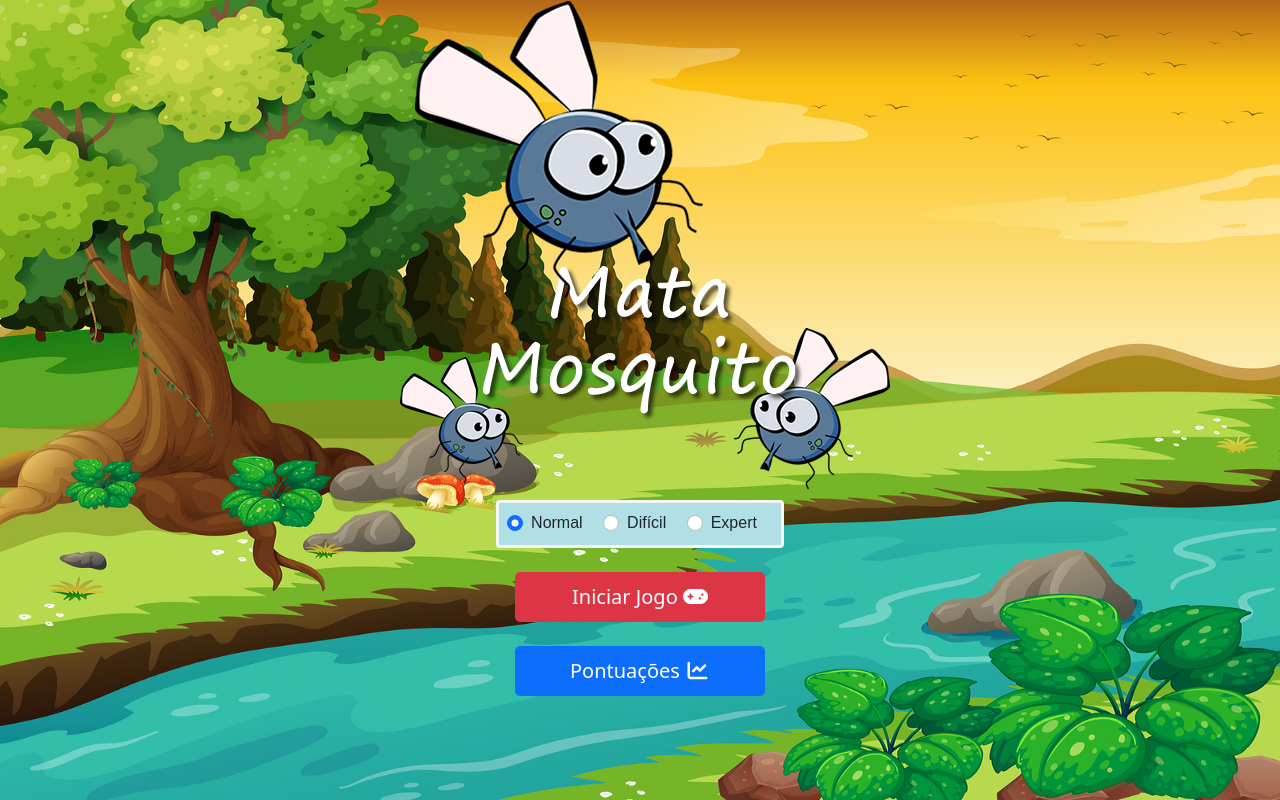
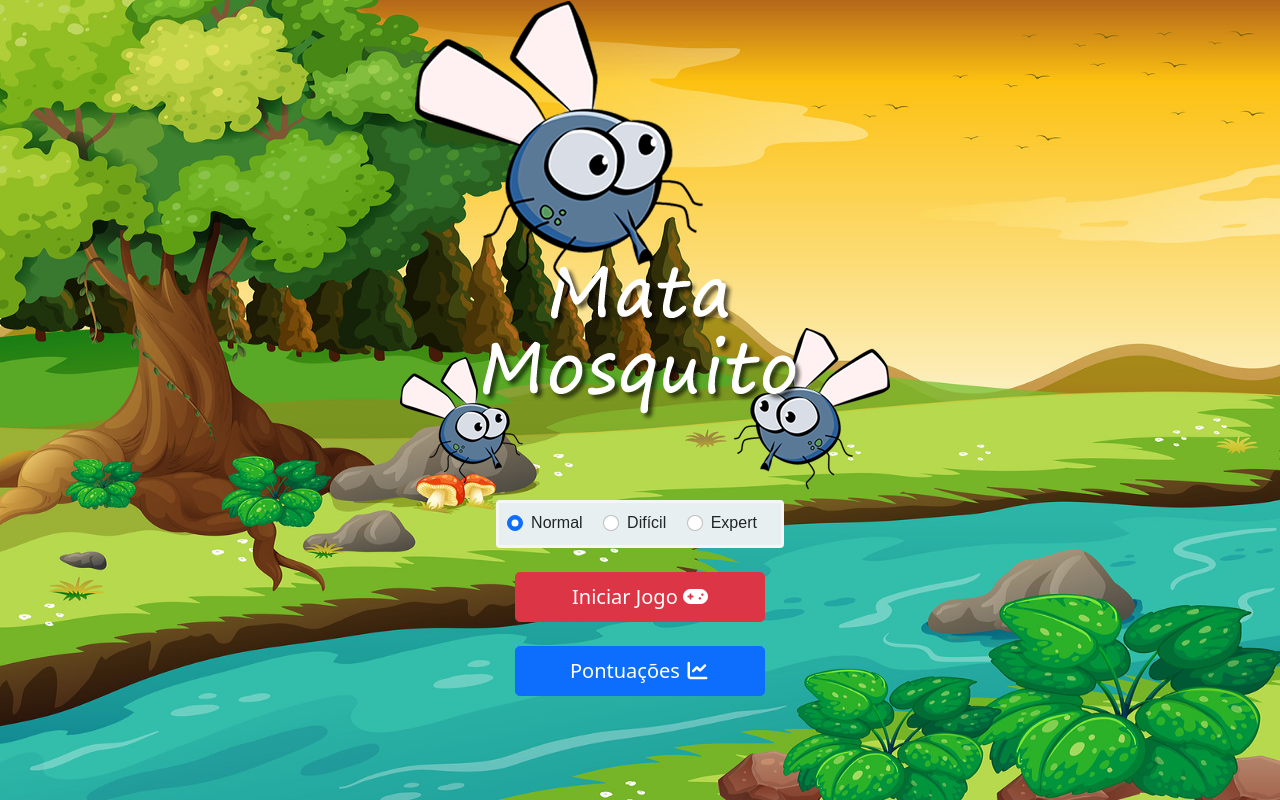
Before and after one commit to gabrielripardo/game-mosquito, a plain HTML site: page index.html in a window 1280 px wide. Drawn offline with nearby package versions, Linux system fonts and the light colour scheme.

Commit message:
Background mais claro nos níveis

```diff
--- a/style.css
+++ b/style.css
@@ -68,7 +68,7 @@ body{
     border-style: solid;
     border-radius: 4px;
     padding: 8px;
-    background-color: powderblue;
+    background-color: #e7eff0;
     font-family: 'Arial Narrow Bold', sans-serif;
 }
 
```
